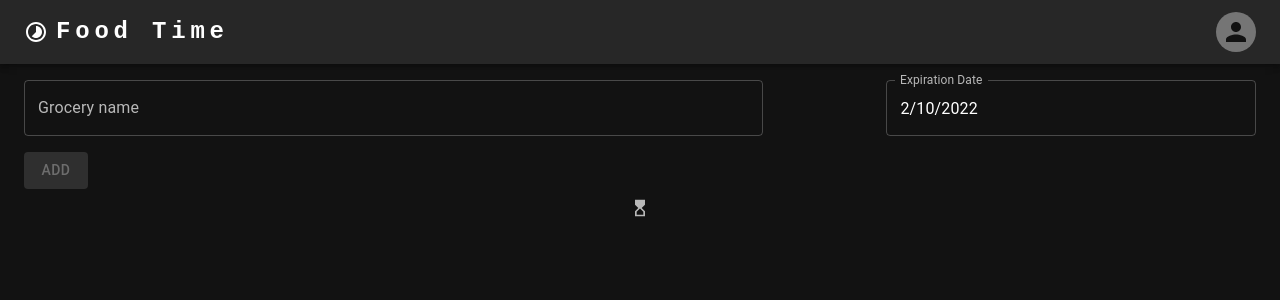
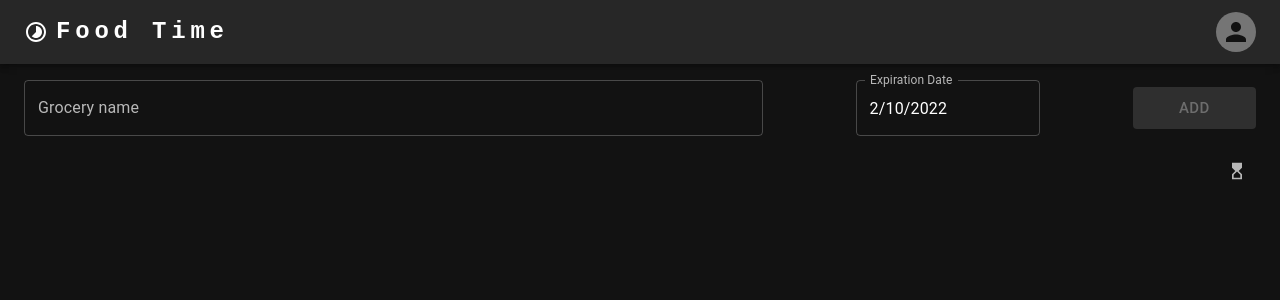
Before and after one commit to sklymoshenko/food-time, a React (Vite) app: page / in a window 1280 px wide. Shown: the top 300 px of the page. Built offline with nearby package versions, Linux system fonts and the light colour scheme.

Commit message:
add styling for bigger screens

```diff
--- a/src/components/Body.tsx
+++ b/src/components/Body.tsx
@@ -8,7 +8,7 @@ import { ProductList } from './ProductList'
 import { ProductSelect } from './ProductSelect'
 import SwPropmpt from './SwPrompt'
 import { v4 as uuidv4 } from 'uuid'
-const defaultDate = DateTime.now().plus({ day: 1 }).toISODate()
+const defaultDate = DateTime.now().plus({ day: 1 }).toISO()
 
 const Body = () => {
   const theme = useTheme()
@@ -28,7 +28,6 @@ const Body = () => {
   }, [])
 
   const handleExpireDateSelect = (date: { toJSDate: () => Date } | null) => {
-    // Well idk why but type for date is DateTime luxon object
     if (date !== null && typeof date === 'object') {
       setExpireDate(date.toJSDate().toISOString())
       return
@@ -103,6 +102,7 @@ const Body = () => {
           display: 'flex',
           flexDirection: { xs: 'column', md: 'row' },
           justifyContent: 'space-between',
+          alignItems: 'center',
         }}
       >
         <ProductSelect
@@ -113,18 +113,19 @@ const Body = () => {
           onProductOptionRemove={handleProductOptionRemove}
         />
         <ExpireDateSelect date={expireDate} onDateSelect={handleExpireDateSelect} />
-      </Box>
-      <Box sx={{ width: { xs: '100%', md: '5%' }, marginTop: theme.spacing(2) }}>
+        <Box sx={{ width: { xs: '100%', md: '10%' }, marginTop: { xs: theme.spacing(2), md: 0 } }}>
           <Button
             variant='contained'
             fullWidth
             color='success'
+            size='large'
             sx={{ color: theme.palette.text.primary }}
             disabled={!product}
             onClick={handleProductAdd}
           >
             Add
           </Button>
+        </Box>
       </Box>
       <ProductList
         productItems={productList}
--- a/src/components/ExpireDateSelect.tsx
+++ b/src/components/ExpireDateSelect.tsx
@@ -23,7 +23,7 @@ export const ExpireDateSelect = ({ onDateSelect, date }: ExpireDateSelectProps)
         renderInput={(params) => (
           <TextField
             {...params}
-            sx={{ width: { xs: '100%', md: '30%' }, marginTop: { xs: theme.spacing(2), md: '0' } }}
+            sx={{ width: { xs: '100%', md: '15%' }, marginTop: { xs: theme.spacing(2), md: '0' } }}
           />
         )}
       />
--- a/src/components/ProductList.tsx
+++ b/src/components/ProductList.tsx
@@ -34,7 +34,12 @@ export const ProductList = ({ productItems, onItemRemove, onProductClick, onProd
     const diffToday = dayDiff(expDate, new Date().toISOString())
     const totalDiff = dayDiff(expDate, createdAt)
     const percentage = Math.round((diffToday / totalDiff) * 100)
-    const loaded = percentage < 0 ? 0 : percentage
+    let loaded = percentage < 0 ? 0 : percentage
+
+    // If we create option and add product today there will be no loaded bc percentage will be 0
+    // So lets set it up like something is hapenning to a 5
+    if (loaded === 100) loaded = loaded - 5
+
     return `${100 - loaded}%`
   }
 
@@ -43,18 +48,33 @@ export const ProductList = ({ productItems, onItemRemove, onProductClick, onProd
   }
 
   return (
+    <>
+      <Box display={'flex'} justifyContent='flex-end' width={'100%'} marginTop={theme.spacing(2)}>
+        <Checkbox
+          size='small'
+          icon={<HourglassTopIcon />}
+          checkedIcon={<HourglassBottomIcon />}
+          onChange={handleSort}
+        />
+      </Box>
       <Box
         mt={theme.spacing(2)}
-      sx={{ display: 'flex', flexDirection: 'column', marginTop: { xs: theme.spacing(2), md: '0' } }}
+        sx={{
+          display: 'flex',
+          flexDirection: { xs: 'column', md: 'row' },
+          marginTop: { xs: theme.spacing(2), md: '0' },
+          flexWrap: 'wrap',
+        }}
       >
-      <Checkbox size='small' icon={<HourglassTopIcon />} checkedIcon={<HourglassBottomIcon />} onChange={handleSort} />
         {productItems.map((product, i) => (
           <Card
             key={i.toString()}
             sx={{
               marginTop: { xs: theme.spacing(1.5) },
+              marginRight: { xs: 0, md: theme.spacing(2) },
               position: 'relative',
               overflow: 'visible',
+              width: { xs: '100', md: '350px' },
             }}
             onClick={() => {
               onProductClick(product)
@@ -91,5 +111,6 @@ export const ProductList = ({ productItems, onItemRemove, onProductClick, onProd
           </Card>
         ))}
       </Box>
+    </>
   )
 }
```
Lines whose indentation alone changed are shown as unchanged.
